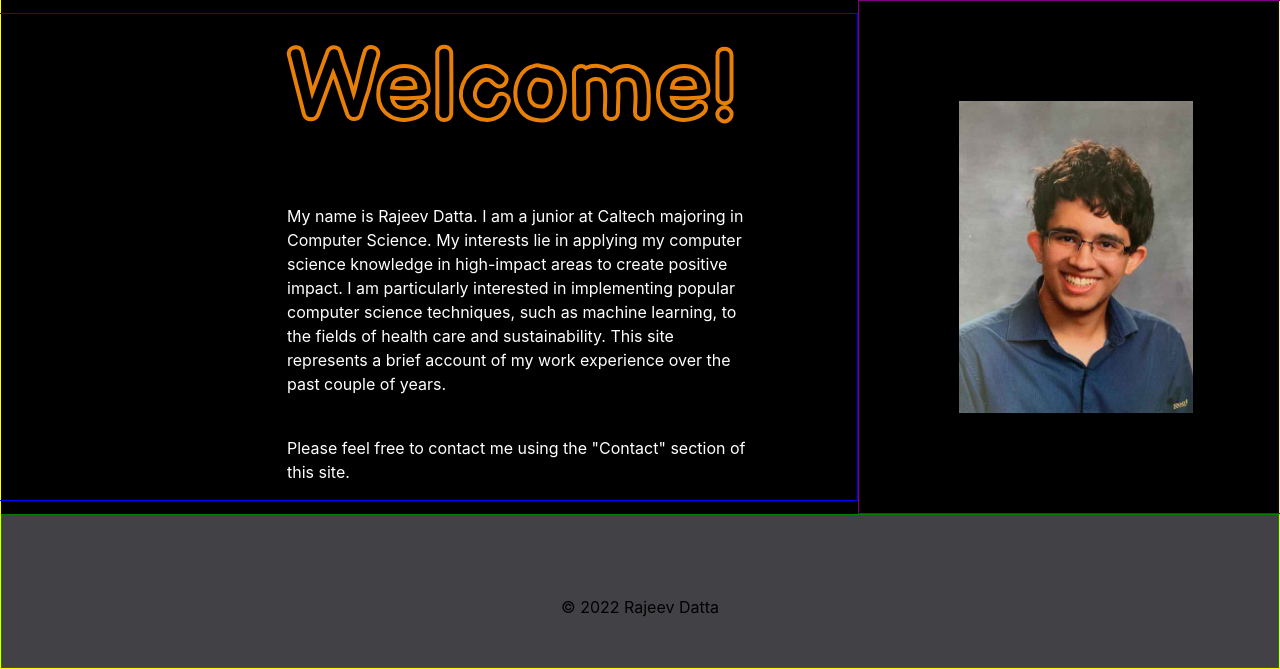
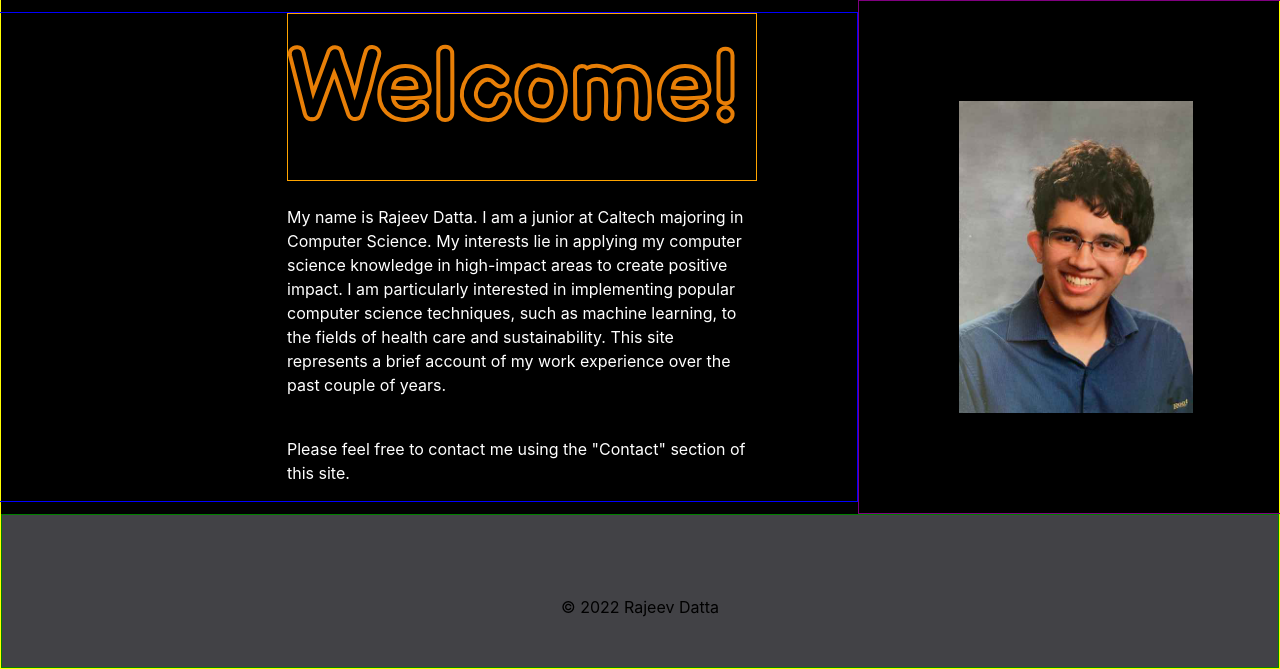
Before and after one commit to rajeev-datta/rajeev-datta.github.io, a Jekyll site: the page index.html, which Jekyll copies as it is, in a window 1280 px wide. Shown: the part 279-948 px from the top of the page. Built offline with Jekyll 4.4.1, drawn with Linux system fonts in a browser that asks for light colours.

Commit message:
formatting about section

```diff
--- a/css/style.css
+++ b/css/style.css
@@ -64,12 +64,13 @@ body {
         border: 1px solid blue;
 }
 
-#welcome p {
+#welcome {
         font-family: 'Balsamiq Sans', 'cursive';
         font-size: 100px;
         -webkit-text-fill-color: transparent;
         -webkit-text-stroke-width: 4px;
         -webkit-text-stroke-color: #e87f07;
+        border: 1px solid orange;
 }
 
 #photo {
```
